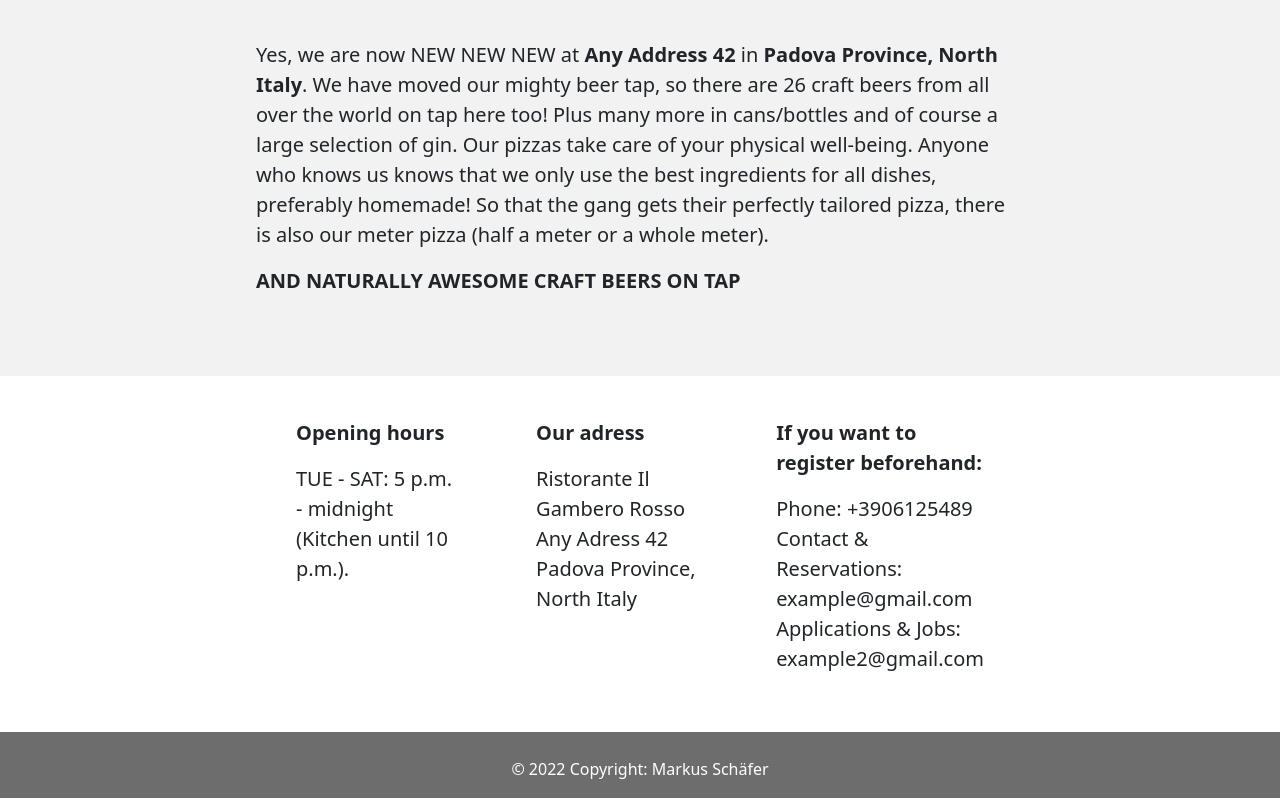
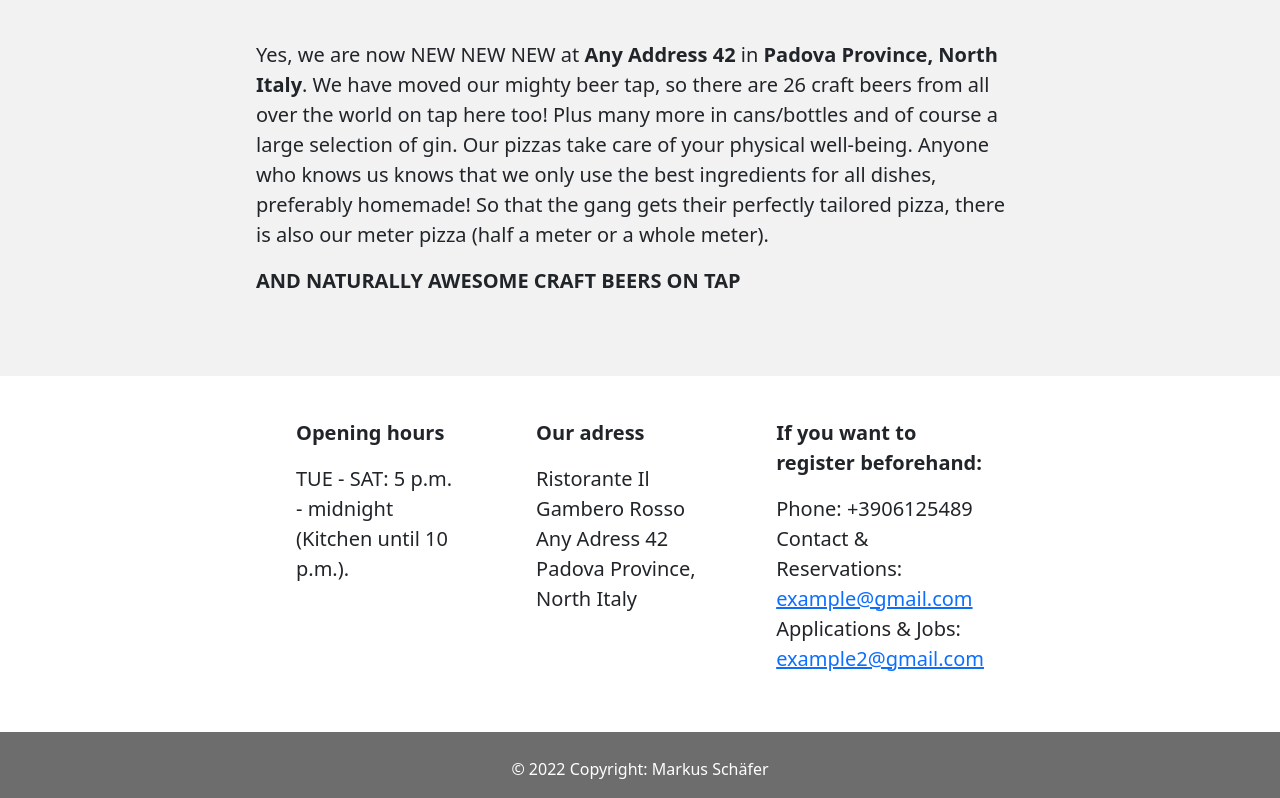
Before and after one commit to Keltroz/FE17-CR3-MarkusSchaefer, an Angular app: page / in a window 1280 px wide. Shown: the part 2092-2890 px from the top of the page. Built offline with nearby package versions, Linux system fonts and the light colour scheme; a web font is replaced by a local one.

Commit message:
edited home page

```diff
--- a/src/app/home/home.component.html
+++ b/src/app/home/home.component.html
@@ -89,9 +89,9 @@
         <p style="font-size: 20px">
           Phone: +3906125489
           <br />
-          Contact & Reservations: example@gmail.com
+          Contact & Reservations: <a href="">example@gmail.com</a>
           <br />
-          Applications & Jobs: example2@gmail.com
+          Applications & Jobs: <a href="">example2@gmail.com</a>
         </p>
       </div>
     </div>
```
